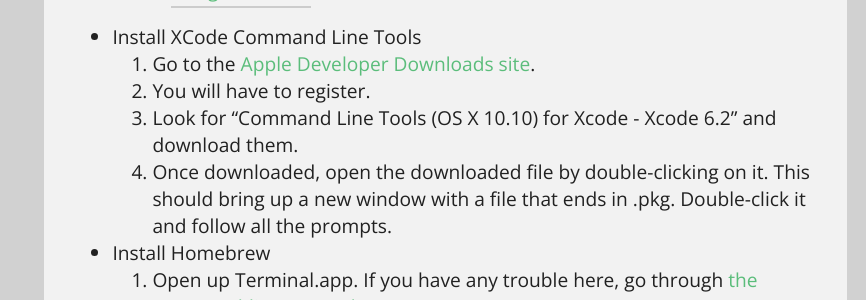
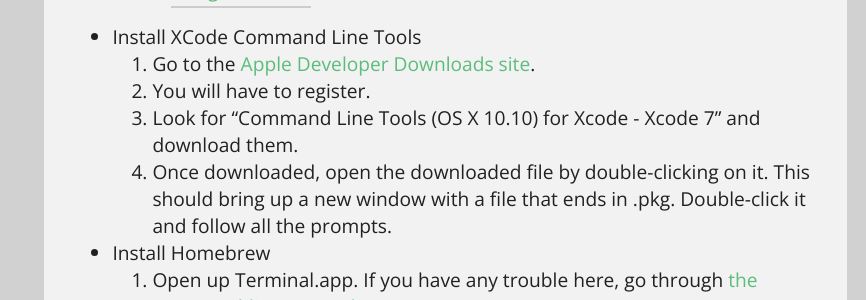
Before and after one commit to tiy-lv-python-2015-10/tiy-lv-python-2015-10.github.io, a Jekyll site: the page built from setup.md, in a window 1280 px wide. Shown: the part 1207-1507 px from the top of the page, without its empty margins (414-1280 px from the left). Built offline with Jekyll 4.4.1, drawn with Linux system fonts in a browser that asks for light colours; Markdown is read by kramdown in place of the engine named in the settings.

Commit message:
Updating command line tool version

```diff
--- a/setup.md
+++ b/setup.md
@@ -34,7 +34,7 @@
 * Install XCode Command Line Tools
     1. Go to the [Apple Developer Downloads site](https://developer.apple.com/downloads/).
     1. You will have to register.
-    1. Look for "Command Line Tools (OS X 10.10) for Xcode - Xcode 6.2" and download them.
+    1. Look for "Command Line Tools (OS X 10.10) for Xcode - Xcode 7" and download them.
     1. Once downloaded, open the downloaded file by double-clicking on it. This should bring up a new window with a file that ends in .pkg. Double-click it and follow all the prompts.
 
 * Install Homebrew
```
